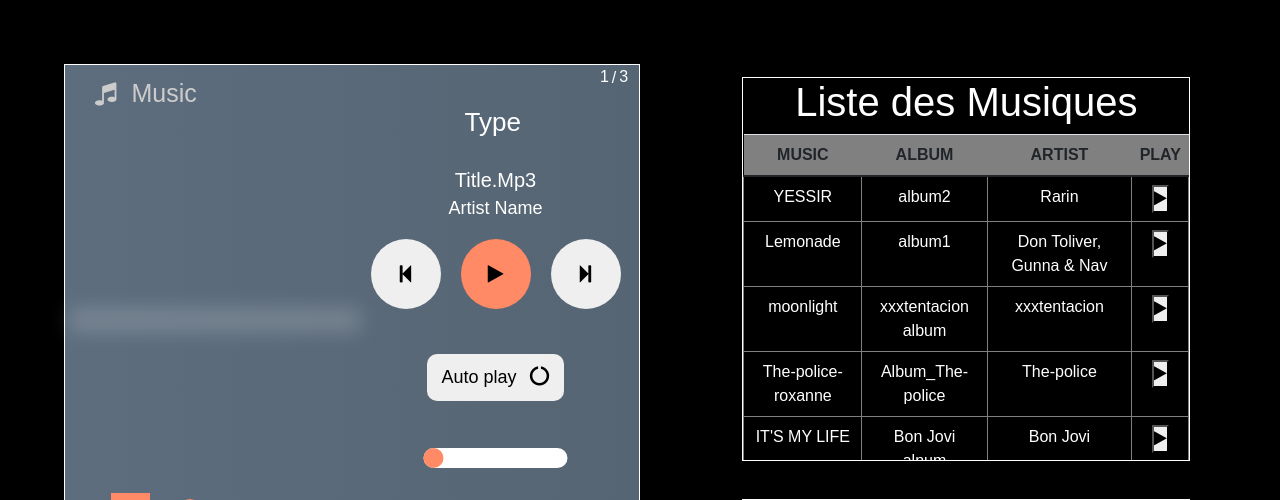
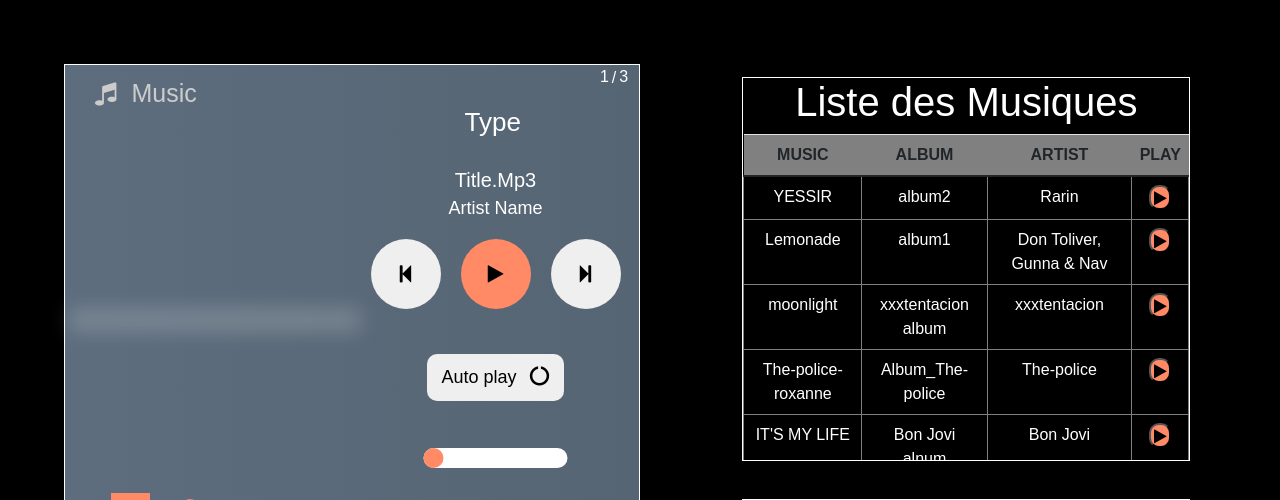
Before and after one commit to RomainSimplon/lecteur_audio, a PHP site: page /lecteuraudio.php in a window 1280 px wide. Shown: the part 122-622 px from the top of the page. Run offline with PHP 8.4, Linux system fonts and the light colour scheme; a user stored in the database is signed in; data comes from the database, SQL or seed files in the repository.

Commit message:
Add files via upload

```diff
--- a/Lecteur_audio/css/lecteuraudio.css
+++ b/Lecteur_audio/css/lecteuraudio.css
@@ -454,3 +454,11 @@ color: white;
 td {
     color: white;
 }
+
+#playId{
+    background-color: #FF8A65;
+    border-radius: 10px;
+    height: 25px;
+    width: 22px;
+
+}
```
Also changed, not shown: Lecteur_audio/image/Symphonie9.jpg (added), Lecteur_audio/image/eminem.jpg (added), 2 other files.
